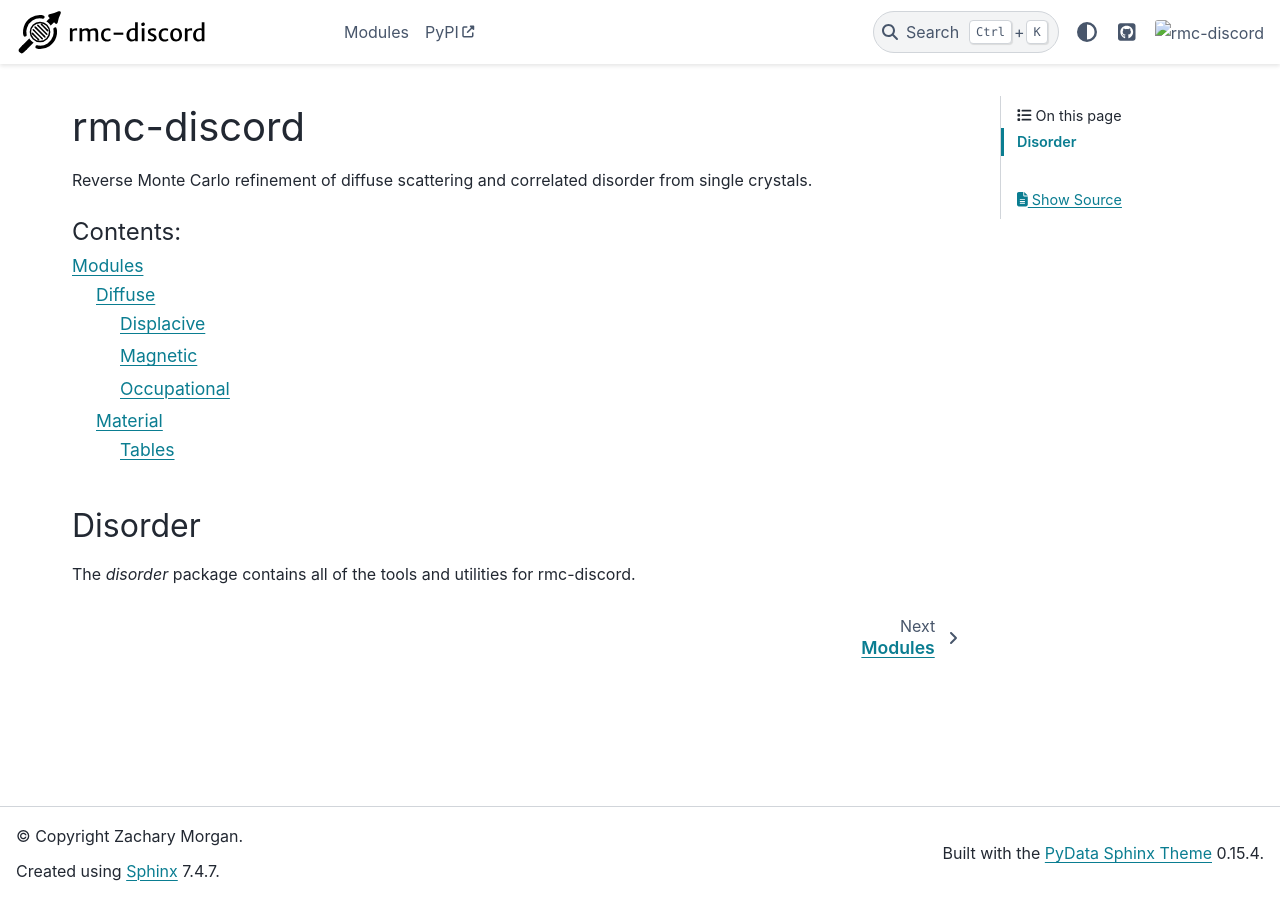
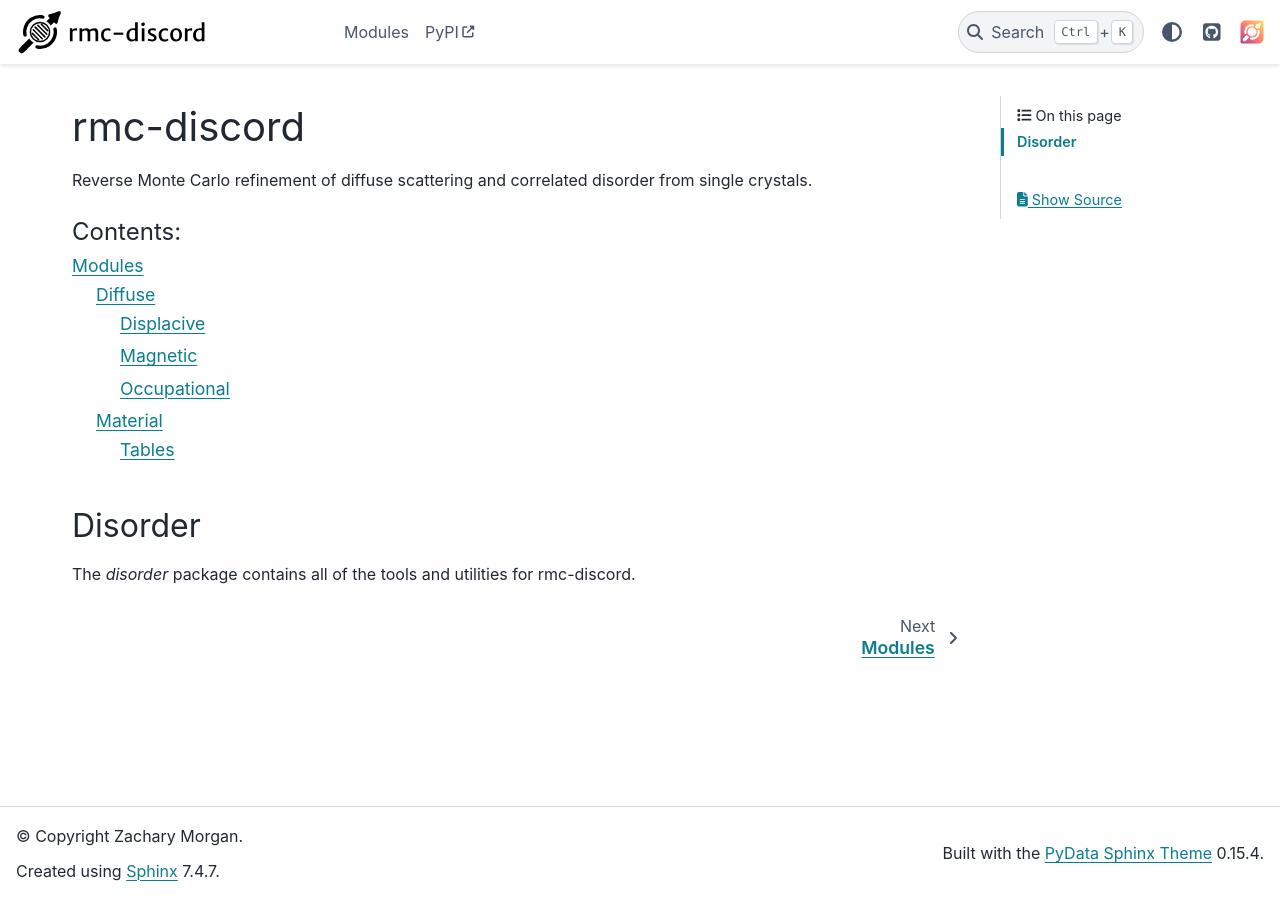
Before and after one commit to zjmorgan/rmc-discord, a Sphinx documentation site: the page built from docs/source/index.rst, in a window 1280 px wide. Built offline with Sphinx 7.4.7 and the PyData theme 0.15.4, drawn with Linux system fonts in a browser that asks for light colours.

Commit message:
Updated configuration file

```diff
--- a/docs/source/conf.py
+++ b/docs/source/conf.py
@@ -46,6 +46,7 @@
 # This pattern also affects html_static_path and html_extra_path.
 exclude_patterns = []
 
+master_doc = 'index'
 
 # -- Options for HTML output -------------------------------------------------
 
@@ -53,6 +54,7 @@
 # a list of builtin themes.
 #
 html_theme = 'pydata_sphinx_theme'
+html_permalinks_icon = '#'
 
 # Add any paths that contain custom static files (such as style sheets) here,
 # relative to this directory. They are copied after the builtin static files,
@@ -75,7 +77,7 @@
         {
             'name': 'rmc-discord',
             'url': 'https://zjmorgan.github.io/rmc-discord/',
-            'icon': 'icon.svg',
+            'icon': '_static/icon.svg',
             'type': 'local',
         },
     ],
```
Also changed, not shown: 1 other file.
